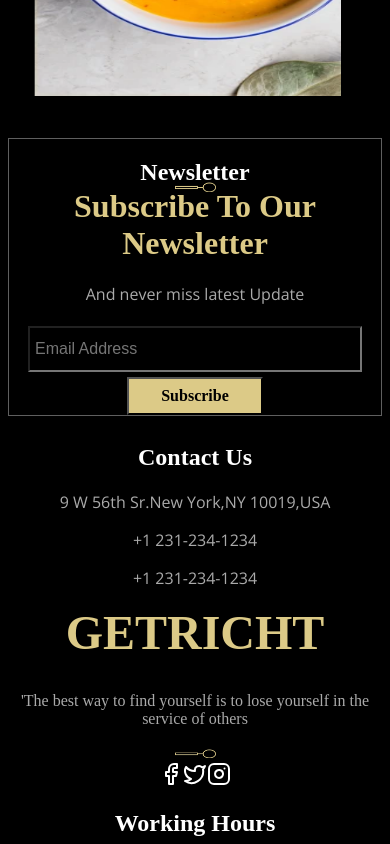
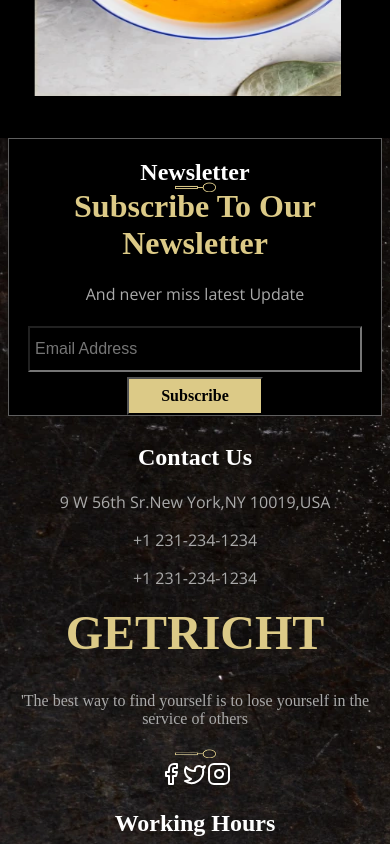
Before and after one commit to addyjerry/Getrich_restaurant, a React (Vite) app: page / in a window 390 px wide. Shown: the part 7460-8304 px from the top of the page. Built offline with nearby package versions, Linux system fonts and the light colour scheme; a web font is replaced by a local one.

Commit message:
footer styling

```diff
--- a/src/Components/About/About.css
+++ b/src/Components/About/About.css
@@ -83,13 +83,12 @@
   display: block;
   color: rgba(220, 202, 135, 1);
   font-size: large;
-  margin-top: -3rem;
+  margin-top: -7rem;
 }
 .scroll h5 {
   background-color: rgba(220, 202, 135, 1);
   height: 5rem;
   width: 2px;
-
   margin-left: 1rem;
 }
 @media screen and (min-width: 601px) and (max-width: 1024px) {
--- a/src/Components/Footer/Footer.css
+++ b/src/Components/Footer/Footer.css
@@ -80,7 +80,7 @@
 .top h5 {
   background-color: rgba(220, 202, 135, 1);
   height: 5rem;
-  margin-top: -3rem;
+  margin-top: -5rem;
   width: 2px;
   margin-left: 1rem;
 }
@@ -94,6 +94,19 @@
 }
 footer p {
   text-align: center;
+}
+footer {
+  background-image: url("../../assets/images/back.webp");
+}
+footer::before {
+  content: "";
+  position: absolute;
+  top: 0;
+  left: 0;
+  width: 100%;
+  height: 100%;
+  background-color: rgba(0, 0, 0, 0.6);
+  z-index: 0;
 }
 
 @media screen and (min-width: 601px) and (max-width: 1024px) {
@@ -163,7 +176,7 @@ footer p {
   }
   footer {
     margin-top: 2rem;
-    margin-bottom: 22rem;
+    margin-bottom: 8rem;
   }
   .top {
     display: none;
```
